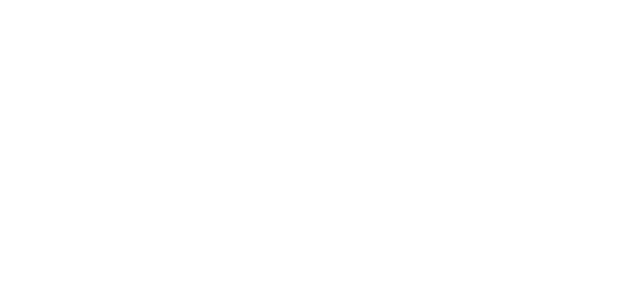
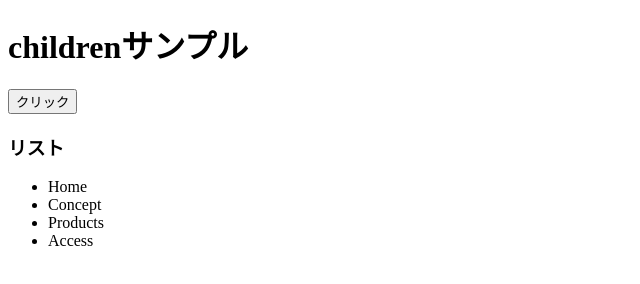
Before and after one commit to IchikawaKoki/JavaScript, a plain HTML site: page chapter7/index.html in a window 1280 px wide. Shown: the whole page, without its empty margins (0-640 px from the left). Drawn offline with Linux system fonts and the light colour scheme.

Commit message:
[Finish]chapter7

```diff
--- a/chapter7/app.js
+++ b/chapter7/app.js
@@ -0,0 +1,5 @@
+$(function(){
+  $('button').on('click', function(){
+    $('ul').children().css('color','red');
+  });
+});
--- a/chapter7/index.html
+++ b/chapter7/index.html
@@ -6,7 +6,15 @@
   </head>
   <body>
 
-
+    <h1>childrenサンプル</h1>
+    <button>クリック</button>
+    <h3>リスト</h3>
+    <ul>
+      <li>Home</li>
+      <li>Concept</li>
+      <li>Products</li>
+      <li>Access</li>
+    </ul>
 
     <script src="jquery.min.js"></script>
     <script src="app.js"></script>
```
